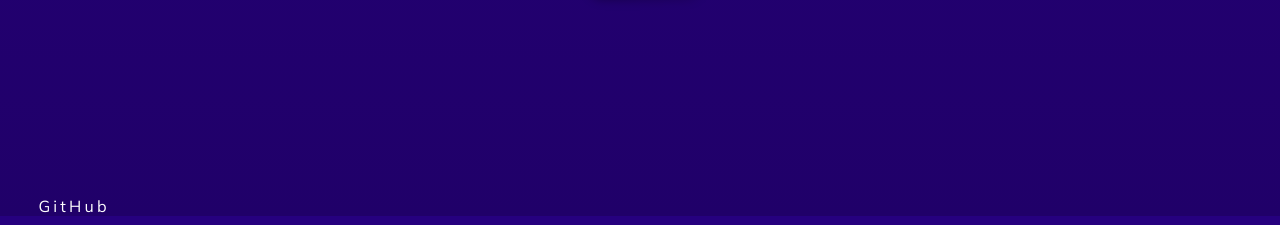
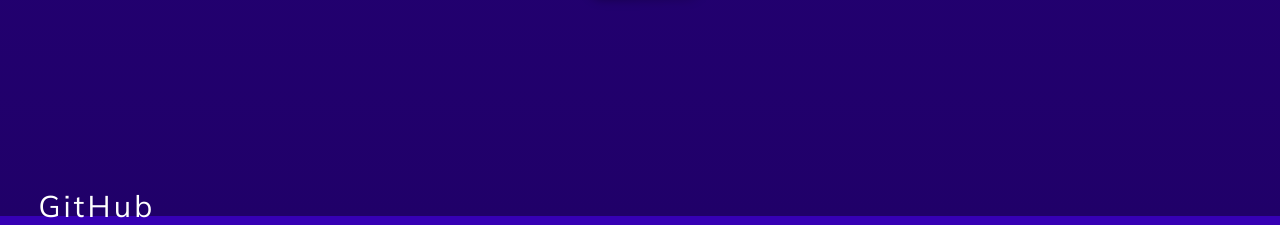
Before and after one commit to Sky-lest/Portifolio, a Python web app: template templates/index.html in a window 1280 px wide. Shown: the part 2712-2937 px from the top of the page. Run offline with Jinja, Linux system fonts and the light colour scheme; the template is opened without the code that fills it, so the values that code supplies are empty.

Commit message:
Add footer style with increased font size

```diff
--- a/static/css/style.css
+++ b/static/css/style.css
@@ -332,3 +332,7 @@ ul {
   border: none;
   cursor: pointer;
 }
+
+footer{
+  font-size: 30px;
+}
```
